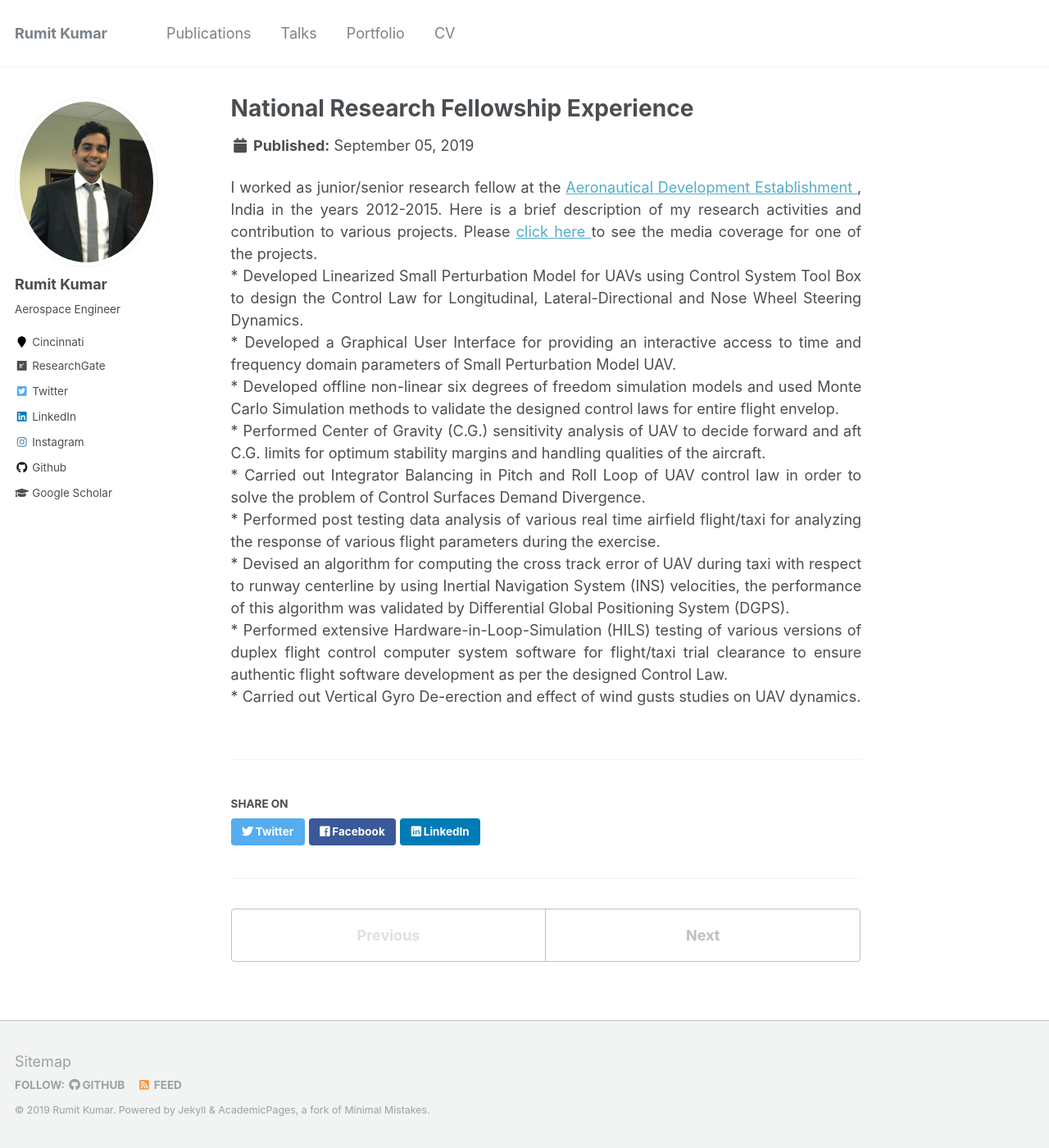
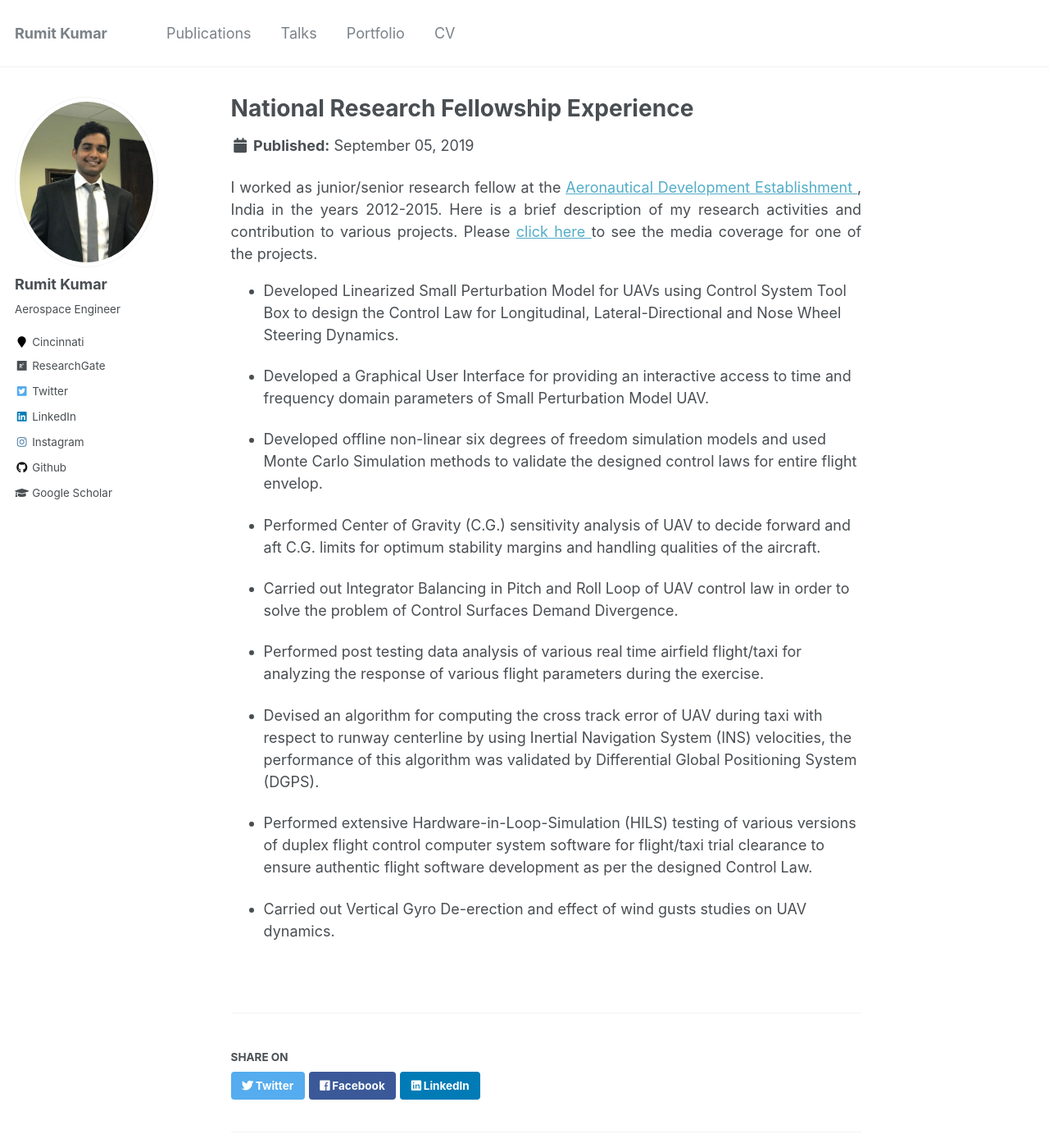
Before and after one commit to kumarrt/kumarrt.github.io, a Jekyll site: the page built from _portfolio/ADE.md, in a window 1280 px wide and 1400 px high. Shown: the whole window at 82% size. Built offline with Jekyll 4.4.1, drawn with Linux system fonts in a browser that asks for light colours; part of the change alters nothing that is shown.

Commit message:
Update ADE.md

```diff
--- a/_portfolio/ADE.md
+++ b/_portfolio/ADE.md
@@ -8,29 +8,20 @@ collection: portfolio
 <div style="text-align: justify">
 I worked as junior/senior research fellow at the <a href="https://www.drdo.gov.in/drdo/labs1/ADE/English/indexnew.jsp?pg=homepage.jsp"> Aeronautical Development Establishment </a>, India in the years 2012-2015. Here is a brief description of my research activities and contribution to various projects. Please <a href="https://www.youtube.com/watch?v=_vvhno58Qq8"> click here </a> to see the media coverage for one of the projects. </div>
 
-<div style="text-align: justify">
-* Developed Linearized Small Perturbation Model for UAVs using Control System Tool Box to design the Control Law for Longitudinal, Lateral-Directional and Nose Wheel Steering Dynamics. </div>
+* Developed Linearized Small Perturbation Model for UAVs using Control System Tool Box to design the Control Law for Longitudinal, Lateral-Directional and Nose Wheel Steering Dynamics.
 
-<div style="text-align: justify">
-* Developed a Graphical User Interface for providing an interactive access to time and frequency domain parameters of Small Perturbation Model UAV. </div>
+* Developed a Graphical User Interface for providing an interactive access to time and frequency domain parameters of Small Perturbation Model UAV.
 
-<div style="text-align: justify">
-* Developed offline non-linear six degrees of freedom simulation models and used Monte Carlo Simulation methods to validate the designed control laws for entire flight envelop.</div>
+* Developed offline non-linear six degrees of freedom simulation models and used Monte Carlo Simulation methods to validate the designed control laws for entire flight envelop.
 
-<div style="text-align: justify">
-* Performed Center of Gravity (C.G.) sensitivity analysis of UAV to decide forward and aft C.G. limits for optimum stability margins and handling qualities of the aircraft.</div>
+* Performed Center of Gravity (C.G.) sensitivity analysis of UAV to decide forward and aft C.G. limits for optimum stability margins and handling qualities of the aircraft.
 
-<div style="text-align: justify">
-* Carried out Integrator Balancing in Pitch and Roll Loop of UAV control law in order to solve the problem of Control Surfaces Demand Divergence.</div>
+* Carried out Integrator Balancing in Pitch and Roll Loop of UAV control law in order to solve the problem of Control Surfaces Demand Divergence.
 
-<div style="text-align: justify">
-* Performed post testing data analysis of various real time airfield flight/taxi for analyzing the response of various flight parameters during the exercise.</div>
+* Performed post testing data analysis of various real time airfield flight/taxi for analyzing the response of various flight parameters during the exercise.
 
-<div style="text-align: justify">
-* Devised an algorithm for computing the cross track error of UAV during taxi with respect to runway centerline by using Inertial Navigation System (INS) velocities, the performance of this algorithm was validated by Differential Global Positioning System (DGPS).</div>
+* Devised an algorithm for computing the cross track error of UAV during taxi with respect to runway centerline by using Inertial Navigation System (INS) velocities, the performance of this algorithm was validated by Differential Global Positioning System (DGPS).
 
-<div style="text-align: justify">
-* Performed extensive Hardware-in-Loop-Simulation (HILS) testing of various versions of duplex flight control computer system software for flight/taxi trial clearance to ensure authentic flight software development as per the designed Control Law.</div>
+* Performed extensive Hardware-in-Loop-Simulation (HILS) testing of various versions of duplex flight control computer system software for flight/taxi trial clearance to ensure authentic flight software development as per the designed Control Law.
 
-<div style="text-align: justify">
-* Carried out Vertical Gyro De-erection and effect of wind gusts studies on UAV dynamics.</div>
+* Carried out Vertical Gyro De-erection and effect of wind gusts studies on UAV dynamics.
```
